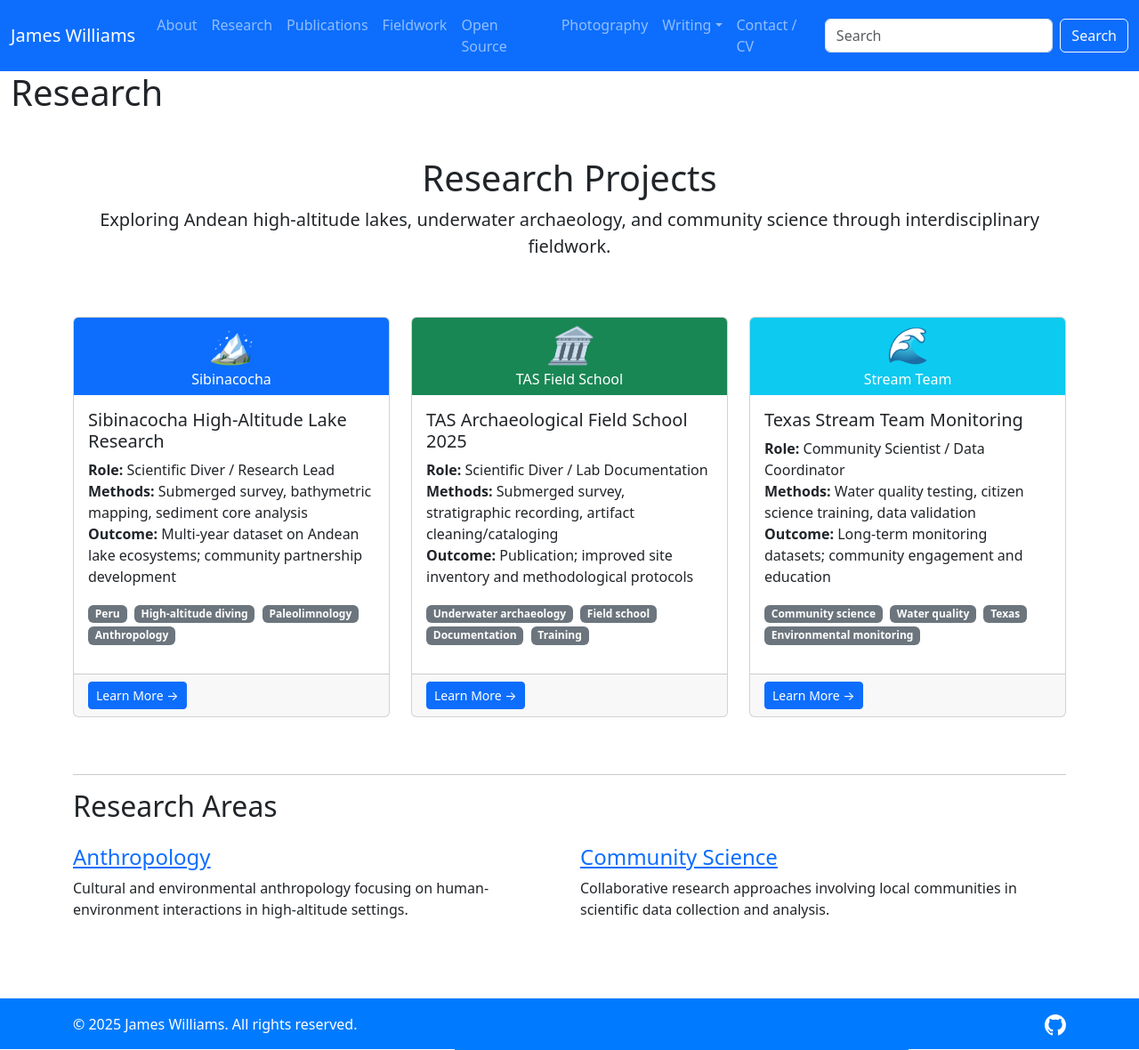
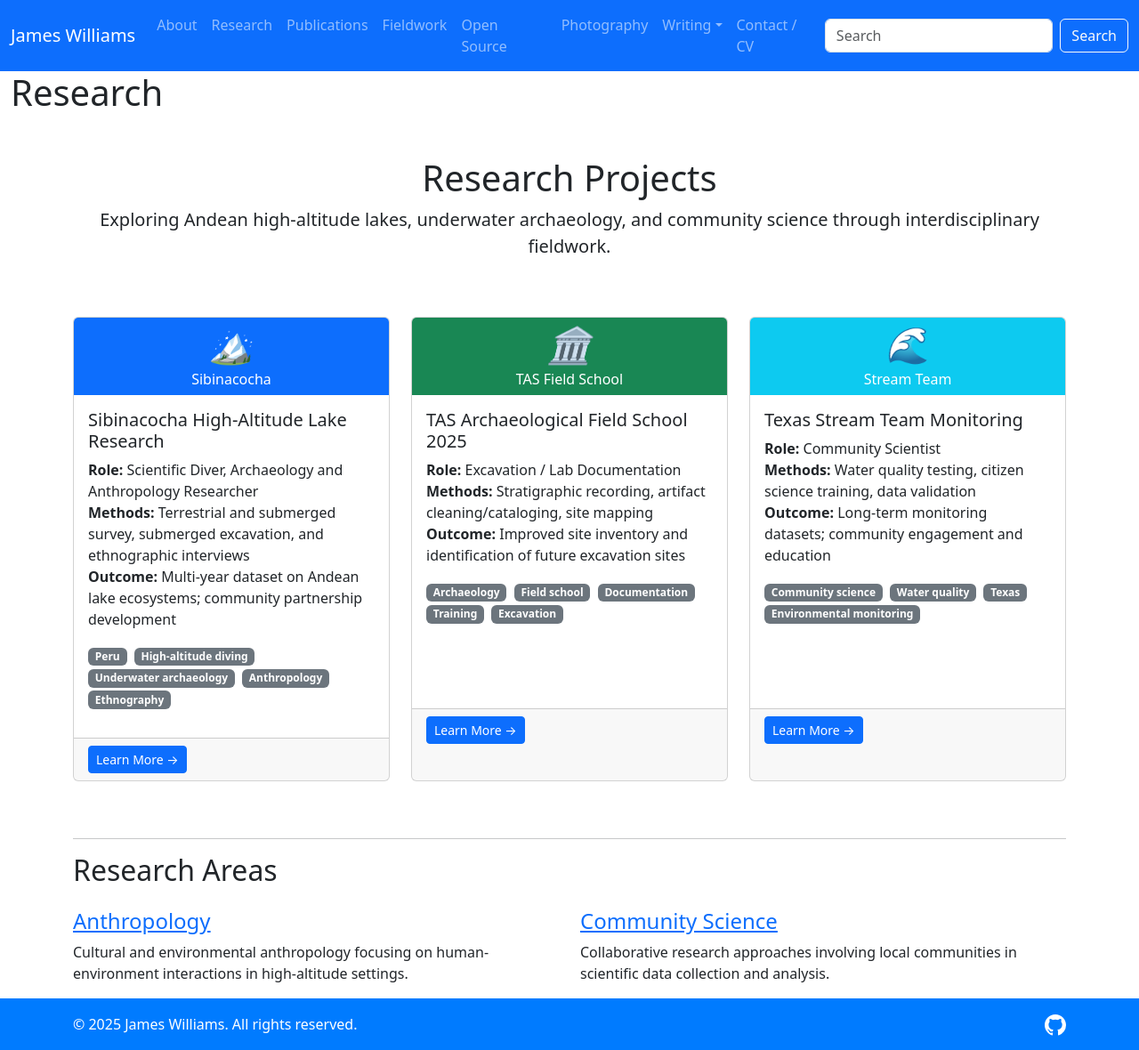
Before and after one commit to jtdub/jtdub.com, a Jekyll site: the page built from research/index.html, in a window 1280 px wide and 1180 px high. Shown: the whole window at 89% size. Built offline with Jekyll 4.4.1, drawn with Linux system fonts in a browser that asks for light colours; nearby versions of some CDN libraries.

Commit message:
Update project card content and roles
- Sibinacocha: Updated role to 'Scientific Diver, Archaeology and Anthropology Researcher'
- Sibinacocha: Changed methods to include terrestrial/submerged survey, excavation, and ethnographic interviews
- Sibinacocha: Updated tags to include underwater archaeology and ethnography
- TAS Field School: Changed role to 'Excavation / Lab Documentation'
- TAS Field School: Removed underwater archaeology focus, updated to terrestrial archaeology
- TAS Field School: Updated outcome to focus on site inventory and future excavation sites
- Texas Stream Team: Simplified role to 'Community Scientist'
- Updated corresponding detail pages to match card changes

```diff
--- a/community-science/texas-stream-team/index.html
+++ b/community-science/texas-stream-team/index.html
@@ -21,7 +21,7 @@ permalink: /community-science/texas-stream-team/
             <div class="row mt-4">
                 <div class="col-md-8">
                     <h3>Program Overview</h3>
-                    <p>The Texas Stream Team represents a statewide citizen science initiative focused on water quality monitoring and environmental education. As a community scientist and data coordinator, this work demonstrates the power of collaborative research approaches.</p>
+                    <p>The Texas Stream Team represents a statewide citizen science initiative focused on water quality monitoring and environmental education. As a community scientist, this work demonstrates the power of collaborative research approaches.</p>
 
                     <h4>Research Methods</h4>
                     <ul>
@@ -46,7 +46,7 @@ permalink: /community-science/texas-stream-team/
                         <div class="card-body">
                             <p><strong>Program:</strong> Texas Stream Team</p>
                             <p><strong>Scope:</strong> Statewide monitoring network</p>
-                            <p><strong>Role:</strong> Community Scientist / Data Coordinator</p>
+                            <p><strong>Role:</strong> Community Scientist</p>
                             <p><strong>Focus:</strong> Water quality and education</p>
                         </div>
                     </div>
--- a/research/index.html
+++ b/research/index.html
@@ -25,15 +25,16 @@ permalink: /research/
                 <div class="card-body">
                     <h5 class="card-title">Sibinacocha High-Altitude Lake Research</h5>
                     <p class="card-text">
-                        <strong>Role:</strong> Scientific Diver / Research Lead<br>
-                        <strong>Methods:</strong> Submerged survey, bathymetric mapping, sediment core analysis<br>
+                        <strong>Role:</strong> Scientific Diver, Archaeology and Anthropology Researcher<br>
+                        <strong>Methods:</strong> Terrestrial and submerged survey, submerged excavation, and ethnographic interviews<br>
                         <strong>Outcome:</strong> Multi-year dataset on Andean lake ecosystems; community partnership development
                     </p>
                     <div class="mb-3">
                         <span class="badge bg-secondary me-1">Peru</span>
                         <span class="badge bg-secondary me-1">High-altitude diving</span>
-                        <span class="badge bg-secondary me-1">Paleolimnology</span>
+                        <span class="badge bg-secondary me-1">Underwater archaeology</span>
                         <span class="badge bg-secondary me-1">Anthropology</span>
+                        <span class="badge bg-secondary me-1">Ethnography</span>
                     </div>
                 </div>
                 <div class="card-footer">
@@ -54,15 +55,16 @@ permalink: /research/
                 <div class="card-body">
                     <h5 class="card-title">TAS Archaeological Field School 2025</h5>
                     <p class="card-text">
-                        <strong>Role:</strong> Scientific Diver / Lab Documentation<br>
-                        <strong>Methods:</strong> Submerged survey, stratigraphic recording, artifact cleaning/cataloging<br>
-                        <strong>Outcome:</strong> Publication; improved site inventory and methodological protocols
+                        <strong>Role:</strong> Excavation / Lab Documentation<br>
+                        <strong>Methods:</strong> Stratigraphic recording, artifact cleaning/cataloging, site mapping<br>
+                        <strong>Outcome:</strong> Improved site inventory and identification of future excavation sites
                     </p>
                     <div class="mb-3">
-                        <span class="badge bg-secondary me-1">Underwater archaeology</span>
+                        <span class="badge bg-secondary me-1">Archaeology</span>
                         <span class="badge bg-secondary me-1">Field school</span>
                         <span class="badge bg-secondary me-1">Documentation</span>
                         <span class="badge bg-secondary me-1">Training</span>
+                        <span class="badge bg-secondary me-1">Excavation</span>
                     </div>
                 </div>
                 <div class="card-footer">
@@ -83,7 +85,7 @@ permalink: /research/
                 <div class="card-body">
                     <h5 class="card-title">Texas Stream Team Monitoring</h5>
                     <p class="card-text">
-                        <strong>Role:</strong> Community Scientist / Data Coordinator<br>
+                        <strong>Role:</strong> Community Scientist<br>
                         <strong>Methods:</strong> Water quality testing, citizen science training, data validation<br>
                         <strong>Outcome:</strong> Long-term monitoring datasets; community engagement and education
                     </p>
```
Also changed, not shown: fieldwork/peru/index.html (+7 -7 lines), fieldwork/tas-2025/index.html (+9 -9 lines).
